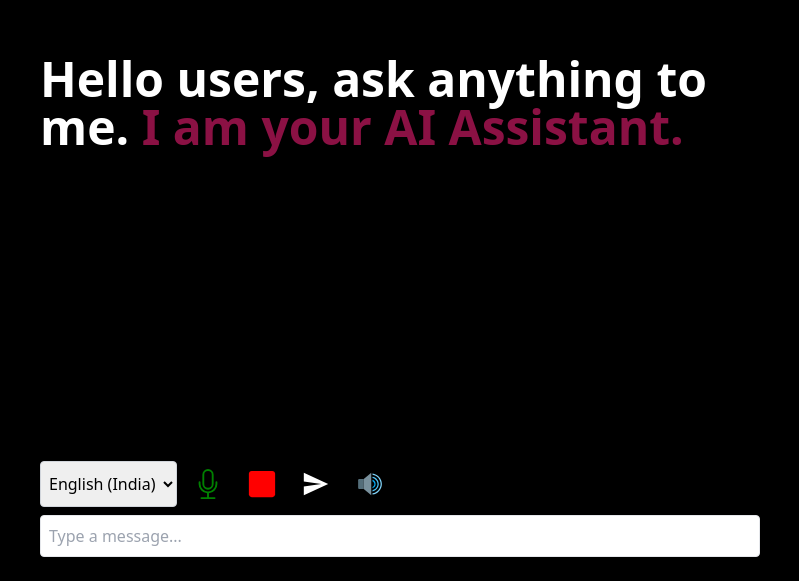
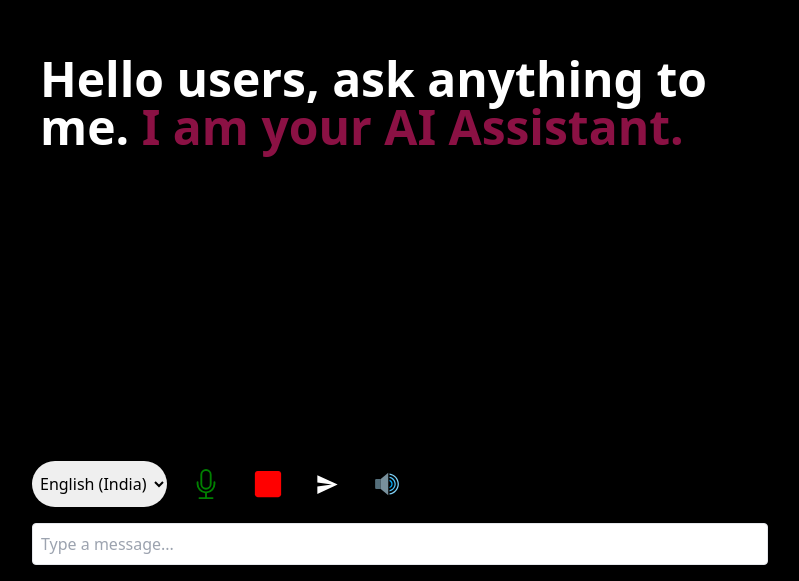
Before and after one commit to amit1924/AI-APP, a React (Vite) app: page / in a window 1280 px wide. Shown: the part 219-800 px from the top of the page, without its empty margins (240-1039 px from the left). Built offline with nearby package versions, Linux system fonts and the light colour scheme.

Commit message:
icon added and changes with styling

```diff
--- a/src/components/Chat.jsx
+++ b/src/components/Chat.jsx
@@ -9,6 +9,7 @@ import { FcSpeaker } from "react-icons/fc";
 import { IoMdSend } from "react-icons/io";
 import { useNavigate } from "react-router-dom";
 // import GoogleSearch from "./GoogleSearch";
+import { MdClearAll } from "react-icons/md";
 
 function Chat() {
   const navigate = useNavigate();
@@ -672,11 +673,11 @@ function Chat() {
         <div ref={bottomRef} />
       </div>
 
-      <div className="flex flex-wrap gap-2 p-2">
+      <div className="flex flex-wrap gap-1 md:gap-4 p-0">
         <select
           value={language}
           onChange={(e) => setLanguage(e.target.value)}
-          className="p-1 rounded border border-gray-300"
+          className="p-1 rounded-full"
         >
           <option value="en-IN">English (India)</option>
           <option value="hi-IN">Hindi (India)</option>
@@ -707,7 +708,7 @@ function Chat() {
           onClick={handleSend}
           className={`p-2  rounded text-white hover:bg-red-950${send}`}
         >
-          <IoMdSend fontSize={30} />
+          <IoMdSend fontSize={25} />
         </button>
         <button
           onClick={stopSpeaking}
@@ -721,7 +722,7 @@ function Chat() {
           className="px-4 py-2  rounded-2xl hover:bg-emerald-600"
           onClick={clearChatFunction}
         >
-          Clear chat
+          <MdClearAll className="text-2xl" />
         </button>
         <input
           type="text"
```
